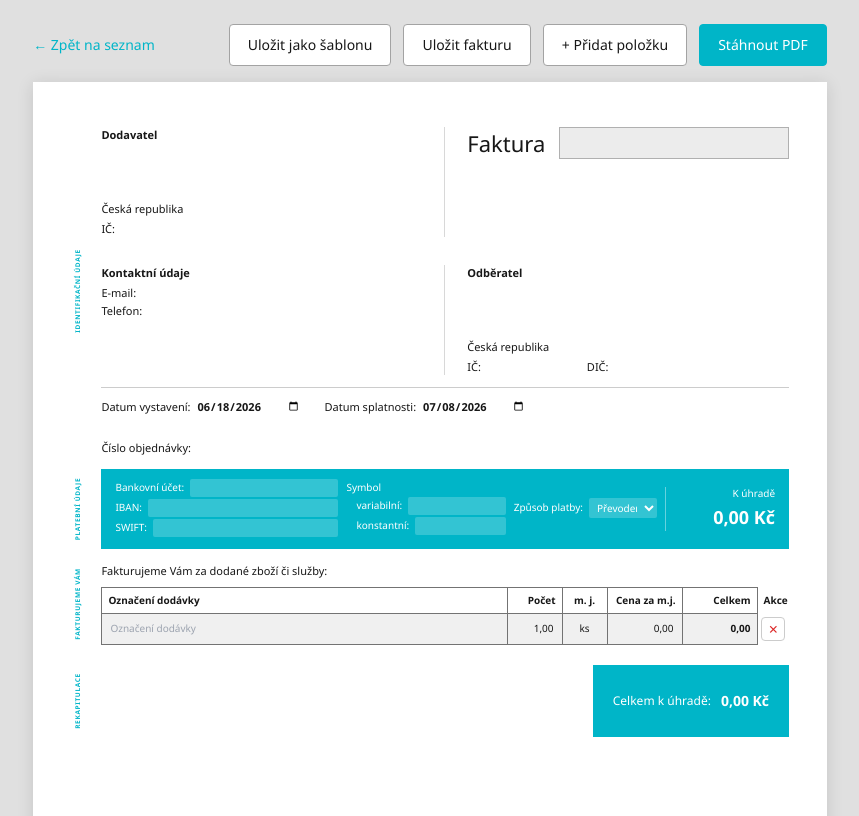
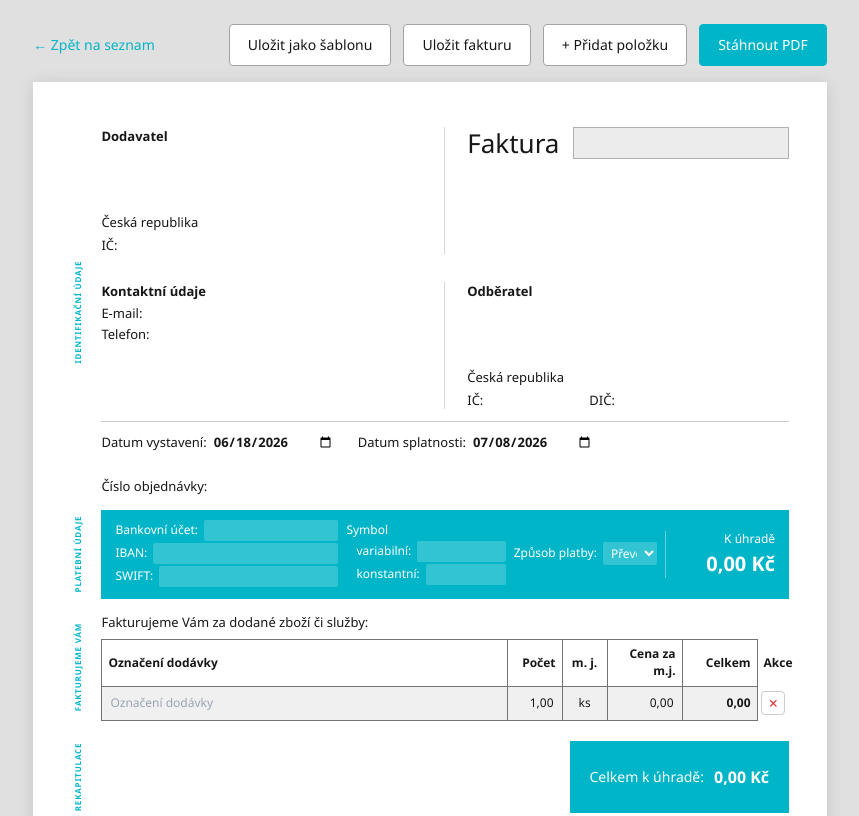
Before and after one commit to mhrubes/faktura-app, a website: page web/invoice.html in a window 1280 px wide. Shown: the top 816 px of the page, without its empty margins (210-1069 px from the left). Drawn offline with Linux system fonts and the light colour scheme.

Commit message:
zvetseni nekterych textu

```diff
--- a/web/app.js
+++ b/web/app.js
@@ -118,19 +118,19 @@ function createItemRowElement(item = {}) {
   const row = document.createElement("tr");
   row.className = "item-row";
   row.innerHTML = `
-    <td class="border border-neutral-500 p-1.5 align-middle text-[10px]">
+    <td class="border border-neutral-500 p-1.5 align-middle text-invoice-sm">
       <input type="text" class="desc" placeholder="Označení dodávky">
     </td>
-    <td class="col-qty border border-neutral-500 p-1.5 align-middle text-[10px]">
+    <td class="col-qty border border-neutral-500 p-1.5 align-middle text-invoice-sm">
       <input type="text" class="qty numeric-cell text-right" inputmode="decimal">
     </td>
-    <td class="col-unit border border-neutral-500 p-1.5 align-middle text-[10px]">
+    <td class="col-unit border border-neutral-500 p-1.5 align-middle text-invoice-sm">
       <input type="text" class="unit text-center">
     </td>
-    <td class="col-price border border-neutral-500 p-1.5 align-middle text-[10px]">
+    <td class="col-price border border-neutral-500 p-1.5 align-middle text-invoice-sm">
       <input type="text" class="unit-price numeric-cell text-right" inputmode="decimal">
     </td>
-    <td class="row-total border border-neutral-500 p-1.5 text-right text-[10px] font-bold tabular-nums">0,00</td>
+    <td class="row-total border border-neutral-500 p-1.5 text-right text-invoice-sm font-bold tabular-nums">0,00</td>
     <td class="no-print cell-action">
       <button type="button" class="btn-remove h-6 w-6 cursor-pointer rounded border border-[#ccc] bg-white text-base leading-none text-red-600 hover:bg-red-50" title="Odebrat řádek" aria-label="Odebrat řádek">×</button>
     </td>
@@ -282,7 +282,7 @@ function addPdfFooters(pdf) {
   const lineY = footerY - 3;
 
   pdf.setFont("helvetica", "normal");
-  pdf.setFontSize(8);
+  pdf.setFontSize(9);
   pdf.setTextColor(90, 90, 90);
   pdf.setDrawColor(210, 210, 210);
   pdf.setLineWidth(0.2);
--- a/web/invoice.html
+++ b/web/invoice.html
@@ -61,7 +61,7 @@
             </div>
           </div>
           <div class="invoice-header-row">
-            <span class="text-[22px] font-normal leading-none">Faktura</span>
+            <span class="text-invoice-title font-normal leading-none">Faktura</span>
             <input type="text" id="invoice-number" class="invoice-number-box" value="" />
           </div>
           <div class="contact-sub">
@@ -114,34 +114,34 @@
           class="payment-bar grid min-w-0 max-w-full grid-cols-[minmax(0,1.4fr)_minmax(0,1fr)_minmax(0,0.9fr)_auto] items-center gap-2 bg-brand px-3.5 py-2.5 text-white"
         >
           <div class="payment-col">
-            <div class="payment-line mb-0.5 flex items-center gap-1.5 whitespace-nowrap text-[10px]">
+            <div class="payment-line mb-0.5 flex items-center gap-1.5 whitespace-nowrap text-invoice-sm">
               <span>Bankovní účet:</span>
               <input type="text" id="account-number" value="" />
             </div>
-            <div class="payment-line mb-0.5 flex items-center gap-1.5 whitespace-nowrap text-[10px]">
+            <div class="payment-line mb-0.5 flex items-center gap-1.5 whitespace-nowrap text-invoice-sm">
               <span>IBAN:</span>
               <input type="text" id="iban" value="" />
             </div>
-            <div class="payment-line mb-0.5 flex items-center gap-1.5 whitespace-nowrap text-[10px]">
+            <div class="payment-line mb-0.5 flex items-center gap-1.5 whitespace-nowrap text-invoice-sm">
               <span>SWIFT:</span>
               <input type="text" id="swift" value="" />
             </div>
           </div>
           <div class="payment-col">
-            <div class="payment-line mb-0.5 flex items-center gap-1.5 whitespace-nowrap text-[10px]">
+            <div class="payment-line mb-0.5 flex items-center gap-1.5 whitespace-nowrap text-invoice-sm">
               <span>Symbol</span>
             </div>
-            <div class="payment-line indent mb-0.5 flex items-center gap-1.5 whitespace-nowrap pl-2.5 text-[10px]">
+            <div class="payment-line indent mb-0.5 flex items-center gap-1.5 whitespace-nowrap pl-2.5 text-invoice-sm">
               <span>variabilní:</span>
               <input type="text" id="variable-symbol" value="" />
             </div>
-            <div class="payment-line indent mb-0.5 flex items-center gap-1.5 whitespace-nowrap pl-2.5 text-[10px]">
+            <div class="payment-line indent mb-0.5 flex items-center gap-1.5 whitespace-nowrap pl-2.5 text-invoice-sm">
               <span>konstantní:</span>
               <input type="text" id="constant-symbol" value="" />
             </div>
           </div>
           <div class="payment-col">
-            <div class="payment-line mb-0.5 flex items-center gap-1.5 whitespace-nowrap text-[10px]">
+            <div class="payment-line mb-0.5 flex items-center gap-1.5 whitespace-nowrap text-invoice-sm">
               <span>Způsob platby:</span>
               <select id="payment-method" class="payment-select">
                 <option value="Převodem" selected>Převodem</option>
@@ -151,8 +151,8 @@
             </div>
           </div>
           <div class="payment-total-col min-w-[110px] border-l border-white/40 pl-3 text-right">
-            <span class="mb-0.5 block text-[10px]">K úhradě</span>
-            <span class="whitespace-nowrap text-lg font-bold">
+            <span class="mb-0.5 block text-invoice-sm">K úhradě</span>
+            <span class="whitespace-nowrap text-xl font-bold">
               <span id="payment-total">0,00</span> Kč
             </span>
           </div>
@@ -167,12 +167,12 @@
         <table class="items-table w-full table-fixed border-collapse" id="items-table">
           <thead>
             <tr>
-              <th class="col-desc border border-neutral-500 bg-white p-1.5 text-left text-[10px] font-bold">Označení dodávky</th>
-              <th class="col-qty border border-neutral-500 bg-white p-1.5 text-[10px] font-bold">Počet</th>
-              <th class="col-unit border border-neutral-500 bg-white p-1.5 text-[10px] font-bold">m. j.</th>
-              <th class="col-price border border-neutral-500 bg-white p-1.5 text-[10px] font-bold">Cena za m.j.</th>
-              <th class="col-total border border-neutral-500 bg-white p-1.5 text-[10px] font-bold">Celkem</th>
-              <th class="col-action no-print border border-neutral-500 bg-white p-1.5 text-[10px] font-bold">Akce</th>
+              <th class="col-desc border border-neutral-500 bg-white p-1.5 text-left text-invoice-sm font-bold">Označení dodávky</th>
+              <th class="col-qty border border-neutral-500 bg-white p-1.5 text-invoice-sm font-bold">Počet</th>
+              <th class="col-unit border border-neutral-500 bg-white p-1.5 text-invoice-sm font-bold">m. j.</th>
+              <th class="col-price border border-neutral-500 bg-white p-1.5 text-invoice-sm font-bold">Cena za m.j.</th>
+              <th class="col-total border border-neutral-500 bg-white p-1.5 text-invoice-sm font-bold">Celkem</th>
+              <th class="col-action no-print border border-neutral-500 bg-white p-1.5 text-invoice-sm font-bold">Akce</th>
             </tr>
           </thead>
           <tbody id="items-body"></tbody>
@@ -183,9 +183,9 @@
     <section class="section-recap inv-section mt-5 grid grid-cols-[30px_1fr] items-stretch gap-2 overflow-visible">
       <div class="section-label"><span>REKAPITULACE</span></div>
       <div class="section-body flex min-w-0 justify-end">
-        <div class="recap-bar flex items-center gap-2.5 bg-brand px-5 py-2 text-xs text-white">
+        <div class="recap-bar flex items-center gap-2.5 bg-brand px-5 py-2 text-sm text-white">
           <span>Celkem k úhradě:</span>
-          <strong class="text-sm"><span id="grand-total">0,00</span> Kč</strong>
+          <strong class="text-base"><span id="grand-total">0,00</span> Kč</strong>
         </div>
       </div>
     </section>
--- a/web/src/input.css
+++ b/web/src/input.css
@@ -72,12 +72,12 @@
   }
 
   .invoice-number-box {
-    @apply min-w-[110px] border border-[#b0b0b0] bg-[#ececec] px-4 py-1.5 text-center text-[13px] font-bold text-neutral-900 outline-none;
+    @apply min-w-[110px] border border-[#b0b0b0] bg-[#ececec] px-4 py-1.5 text-center text-invoice-num font-bold text-neutral-900 outline-none;
   }
 
   .payment-line input,
   .payment-select {
-    @apply min-w-0 flex-1 rounded-sm border-0 bg-white/20 px-1 py-0.5 text-[10px] text-white outline-none;
+    @apply min-w-0 flex-1 rounded-sm border-0 bg-white/20 px-1 py-0.5 text-invoice-sm text-white outline-none;
   }
 
   .payment-line input::placeholder {
@@ -93,7 +93,7 @@
   }
 
   .items-table input {
-    @apply w-full border-0 bg-transparent p-0.5 text-[10px] outline-none;
+    @apply w-full border-0 bg-transparent p-0.5 text-invoice-sm outline-none;
   }
 
   .items-table input:focus {
--- a/web/tailwind.config.js
+++ b/web/tailwind.config.js
@@ -14,9 +14,12 @@ module.exports = {
         sans: ['"Segoe UI"', "Arial", "Helvetica", "sans-serif"],
       },
       fontSize: {
-        "2xs": ["6.5px", { lineHeight: "1" }],
-        xxs: ["7px", { lineHeight: "1.2" }],
-        invoice: ["11px", { lineHeight: "1.45" }],
+        "2xs": ["8px", { lineHeight: "1" }],
+        xxs: ["8.5px", { lineHeight: "1.2" }],
+        invoice: ["13px", { lineHeight: "1.45" }],
+        "invoice-sm": ["12px", { lineHeight: "1.4" }],
+        "invoice-num": ["15px", { lineHeight: "1.2" }],
+        "invoice-title": ["26px", { lineHeight: "1" }],
       },
     },
   },
```
Also changed, not shown: web/css/tailwind.css.
